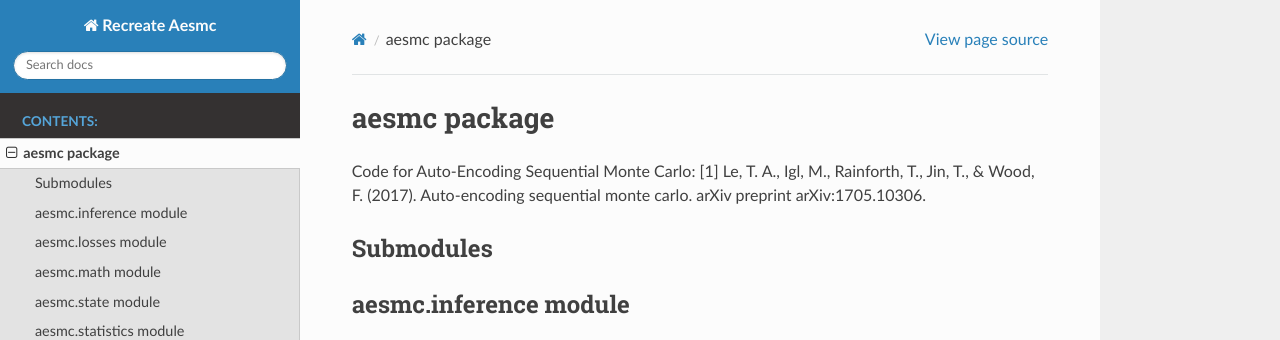
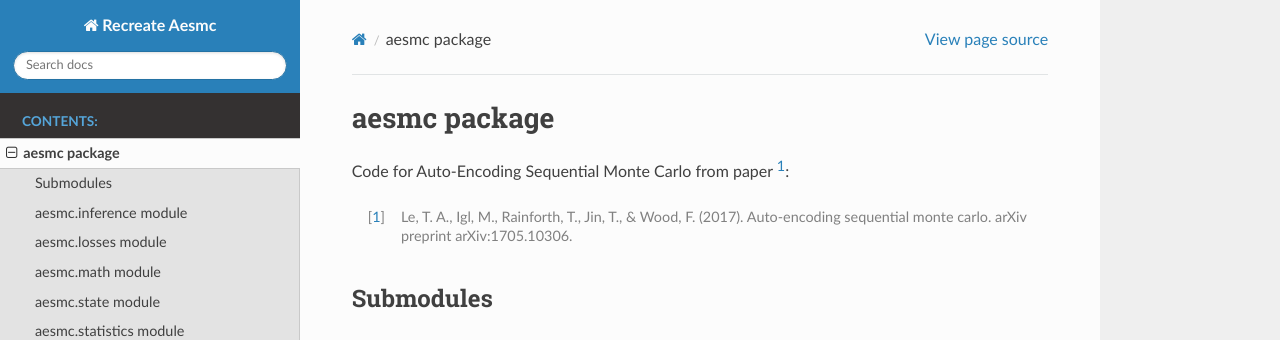
Before and after one commit to dmhd1/mcproject, a Sphinx documentation site: the page built from docs/source/aesmc.rst, in a window 1280 px wide and 900 px high, cut to the strip 0-340 px from the top of the window. Built offline with Sphinx 7.4.7 and the Read the Docs theme 2.0.0, drawn with Linux system fonts in a browser that asks for light colours.

Commit message:
check citation

```diff
--- a/docs/source/aesmc.rst
+++ b/docs/source/aesmc.rst
@@ -1,9 +1,9 @@
 aesmc package
 =============
 
-Code for Auto-Encoding Sequential Monte Carlo:
-[1] Le, T. A., Igl, M., Rainforth, T., Jin, T., & Wood, F. (2017). Auto-encoding sequential monte carlo. arXiv preprint
-arXiv:1705.10306.
+Code for Auto-Encoding Sequential Monte Carlo from paper [1]_:
+
+.. [1] Le, T. A., Igl, M., Rainforth, T., Jin, T., & Wood, F. (2017). Auto-encoding sequential monte carlo. arXiv preprint arXiv:1705.10306.
 
 
 Submodules
```
Also changed, not shown: 5 other files.
